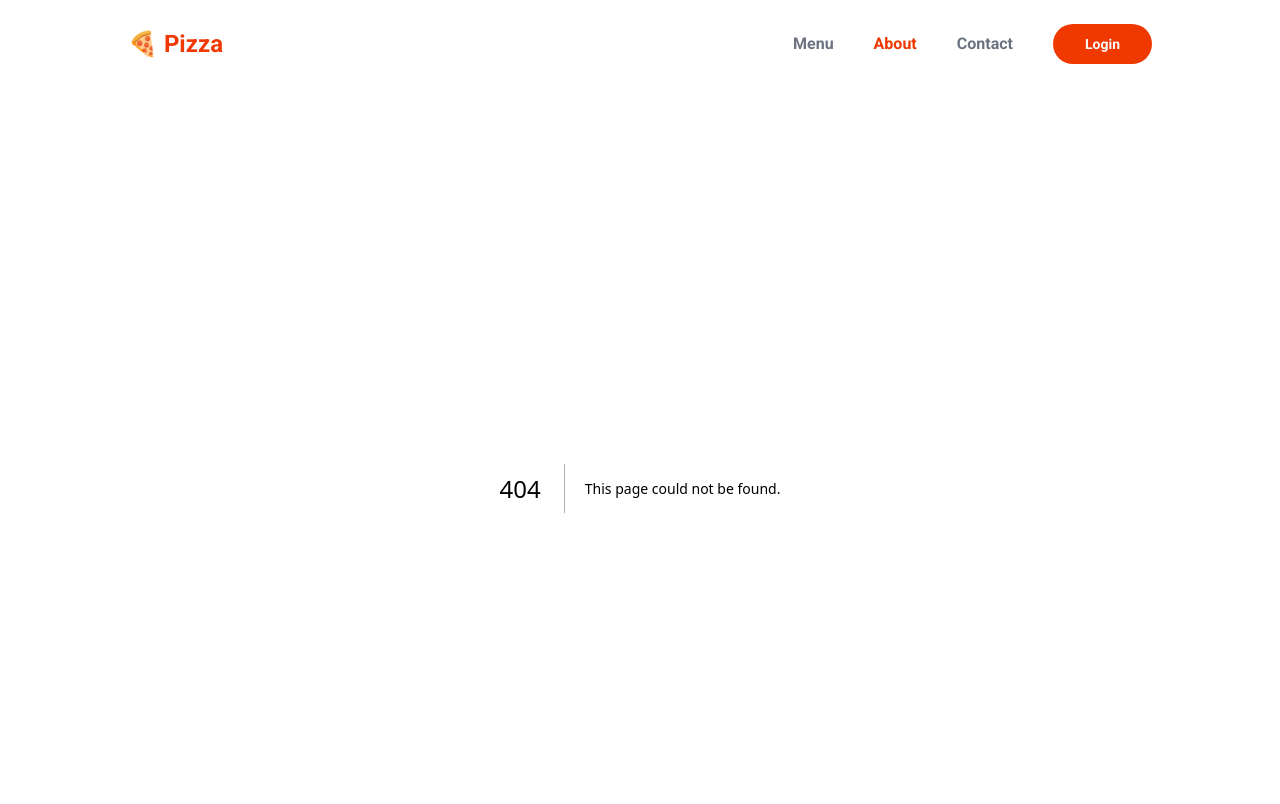
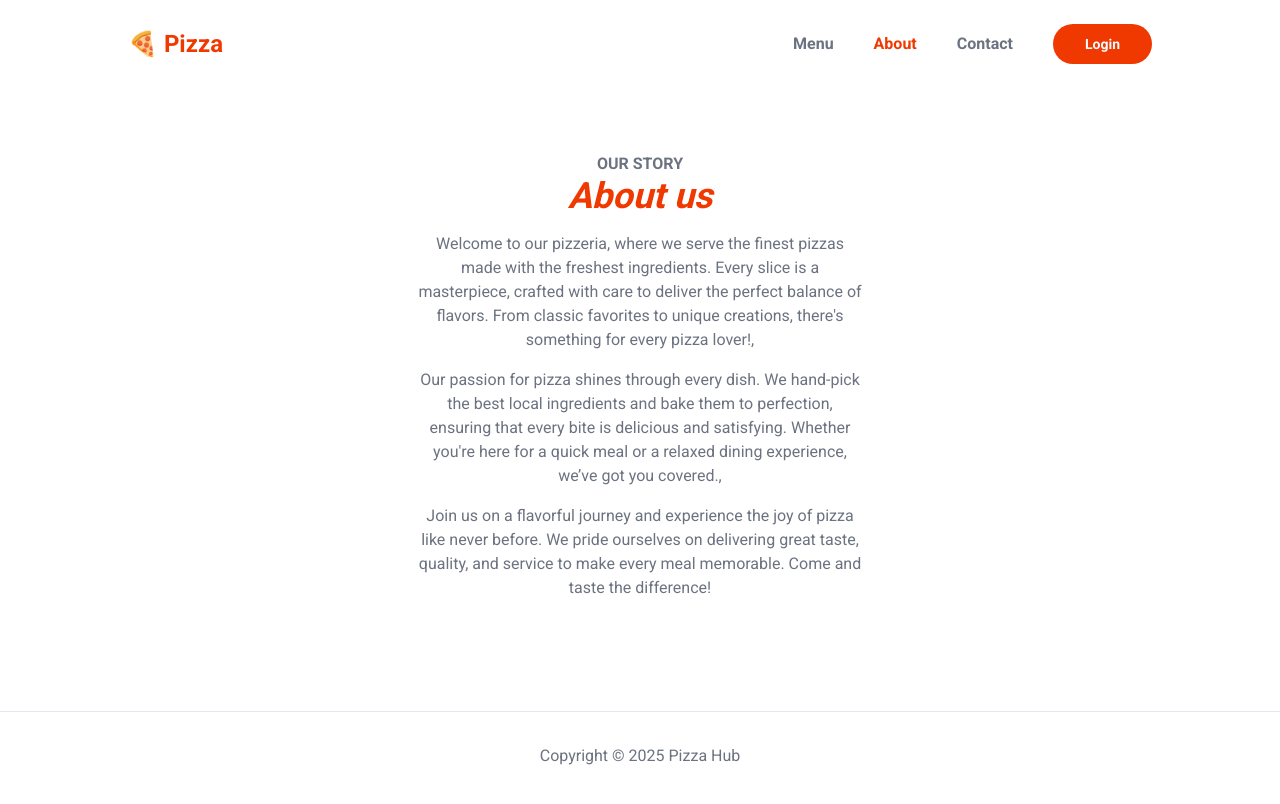
Before and after one commit to ahmedabdelrshed/food-ordering-app, a Next.js app: page /about in a window 1280 px wide. Before the commit this address had no page. Shown: the top 804 px of the page. Built offline with nearby package versions, Linux system fonts and the light colour scheme.

Commit message:
Add About and Contact pages,  Footer component

```diff
--- /dev/null
+++ b/src/app/about/page.tsx
@@ -0,0 +1,11 @@
+import About from "@/components/About";
+
+const AboutPage = () => {
+  return (
+    <main>
+      <About />
+    </main>
+  );
+};
+
+export default AboutPage;
--- /dev/null
+++ b/src/app/contact/page.tsx
@@ -0,0 +1,11 @@
+import Contact from "@/components/contact";
+
+const page = () => {
+  return (
+    <main>
+      <Contact />
+    </main>
+  );
+};
+
+export default page;
--- a/src/app/layout.tsx
+++ b/src/app/layout.tsx
@@ -2,6 +2,7 @@ import type { Metadata } from "next";
 import { Roboto} from "next/font/google";
 import "./globals.css";
 import Header from "@/components/header/Header";
+import Footer from "@/components/footer";
 
 const roboto = Roboto({
   subsets: ["latin"],
@@ -23,11 +24,12 @@ export default function RootLayout({
 }>) {
   return (
     <html lang="en">
-      <body
-        className={roboto.className}
-      >
-        <Header />
-        {children}
+      <body className={roboto.className}>
+        <div className="min-h-screen relative">
+          <Header />
+          {children}
+          <Footer />
+        </div>
       </body>
     </html>
   );
--- a/src/app/page.tsx
+++ b/src/app/page.tsx
@@ -1,11 +1,15 @@
 import Hero from "./_components/Hero";
 import BestSeller from "./_components/BestSeller";
+import About from "@/components/About";
+import Contact from "@/components/contact";
 
 export default function Home() {
   return (
     <main>
       <Hero />
       <BestSeller />
+      <About />
+      <Contact />
     </main>
   );
 }
--- /dev/null
+++ b/src/components/About/index.tsx
@@ -0,0 +1,35 @@
+import { Routes } from "@/lib/constants";
+import MainHeading from "../main-heading";
+
+async function About() {
+  return (
+    <section className="section-gap" id={Routes.ABOUT}>
+      <div className="container text-center">
+        <MainHeading subTitle={"Our story"} title={"About us"} />
+        <div className="text-accent max-w-md mx-auto mt-4 flex flex-col gap-4">
+          <p>
+            Welcome to our pizzeria, where we serve the finest pizzas made with
+            the freshest ingredients. Every slice is a masterpiece, crafted with
+            care to deliver the perfect balance of flavors. From classic
+            favorites to unique creations, there&apos;s something for every
+            pizza lover!,
+          </p>
+          <p>
+            Our passion for pizza shines through every dish. We hand-pick the
+            best local ingredients and bake them to perfection, ensuring that
+            every bite is delicious and satisfying. Whether you&apos;re here for
+            a quick meal or a relaxed dining experience, we’ve got you covered.,
+          </p>
+          <p>
+            Join us on a flavorful journey and experience the joy of pizza like
+            never before. We pride ourselves on delivering great taste, quality,
+            and service to make every meal memorable. Come and taste the
+            difference!
+          </p>
+        </div>
+      </div>
+    </section>
+  );
+}
+
+export default About;
--- /dev/null
+++ b/src/components/contact/index.tsx
@@ -0,0 +1,22 @@
+import MainHeading from "@/components/main-heading";
+import { Routes } from "@/lib/constants";
+
+const Contact =  () => {
+  return (
+    <section className="section-gap" id={Routes.CONTACT}>
+      <div className="container text-center">
+        <MainHeading
+          subTitle={"Don'tHesitate"}
+          title={"Contact us"}
+        />
+        <div className="mt-8">
+          <a className="text-4xl underline text-accent" href="tel:+2012121212">
+            +201090281995
+          </a>
+        </div>
+      </div>
+    </section>
+  );
+};
+
+export default Contact;
--- /dev/null
+++ b/src/components/footer/index.tsx
@@ -0,0 +1,12 @@
+
+const Footer = async () => {
+  return (
+    <footer className="border-t p-8 text-center text-accent absolute w-full bottom-0">
+      <div className="container">
+        <p>Copyright &copy; 2025 Pizza Hub</p>
+      </div>
+    </footer>
+  );
+};
+
+export default Footer;
--- a/src/components/menu/AddToCartModel.tsx
+++ b/src/components/menu/AddToCartModel.tsx
@@ -17,8 +17,33 @@ import { Checkbox } from "../ui/checkbox";
 import { TProductWithRelations } from "@/types/product";
 import { Extra, Size } from "@prisma/client";
 import { formatCurrency } from "@/lib/formatCurrency";
+import { useState } from "react";
 
 function AddToCartModel({ item }: { item: TProductWithRelations }) {
+  const [selectedSize, setSelectedSize] = useState<Size>(item.sizes[0]);
+  const [selectedExtras, setSelectedExtras] = useState<Extra[]>([]);
+  const [quantity, setQuantity] = useState(1);
+  const totalPrice = () => {
+    return (
+      (item.basePrice +
+        selectedSize.price +
+        selectedExtras.reduce((acc, extra) => acc + extra.price, 0)) *
+      quantity
+    );
+  };
+  const onAddToCart = () => {
+    const product = {
+      id: item.id,
+      name: item.name,
+      image: item.image,
+      description: item.description,
+      basePrice: item.basePrice,
+      extras: selectedExtras,
+      size: selectedSize,
+      quantity,
+    };
+    console.log(product);
+  };
   return (
     <Dialog>
       <DialogTrigger asChild>
@@ -41,16 +66,53 @@ function AddToCartModel({ item }: { item: TProductWithRelations }) {
         <div className="space-y-10">
           <div className="space-y-4 text-center">
             <Label htmlFor="pick-size">Pick your size</Label>
-            <PickSize itemPrice={item.basePrice} sizes={item.sizes}/>
+            <PickSize
+              itemPrice={item.basePrice}
+              sizes={item.sizes}
+              selectedSize={selectedSize}
+              setSelectedSize={setSelectedSize}
+            />
           </div>
           <div className="space-y-4 text-center">
             <Label htmlFor="add-extras">Any extras?</Label>
-            <Extras extras={item.extras}/>
+            <Extras
+              extras={item.extras}
+              selectedExtras={selectedExtras}
+              setSelectedExtras={setSelectedExtras}
+            />
+          </div>
+        </div>
+        <div className="flex items-center space-x-8">
+          <h3 className="text-lg ">Quantity:</h3>
+          <div className="flex space-x-6">
+            <Button
+              type="button"
+              className={`w-fit cursor-pointer ${
+                quantity === 1 ? "opacity-0" : ""
+              }`}
+              onClick={() => setQuantity(quantity - 1)}
+            >
+              -
+            </Button>
+            <Button
+              variant={"outline"}
+              type="button"
+              className="w-fit hover:bg-transparent hover:not-[]:"
+            >
+              {quantity}
+            </Button>
+            <Button
+              type="button"
+              className="w-fit cursor-pointer"
+              onClick={() => setQuantity(quantity + 1)}
+            >
+              +
+            </Button>
           </div>
         </div>
         <DialogFooter>
-          <Button type="submit" className="w-full h-10">
-            Add to cart
+          <Button type="submit" className="w-full h-10" onClick={onAddToCart}>
+            Add to cart {formatCurrency(totalPrice())}
           </Button>
         </DialogFooter>
       </DialogContent>
@@ -60,7 +122,20 @@ function AddToCartModel({ item }: { item: TProductWithRelations }) {
 
 export default AddToCartModel;
 
-function PickSize({ sizes, itemPrice }: { sizes: Size[]; itemPrice: number }) {
+function PickSize({
+  sizes,
+  itemPrice,
+  selectedSize,
+  setSelectedSize,
+}: {
+  sizes: Size[];
+  itemPrice: number;
+  selectedSize: Size;
+  setSelectedSize: (size: Size) => void;
+}) {
+  const onChangeSize = (size: Size) => {
+    setSelectedSize(size);
+  };
   return (
     <RadioGroup defaultValue="SMALL">
       {sizes.map((size) => (
@@ -68,9 +143,11 @@ function PickSize({ sizes, itemPrice }: { sizes: Size[]; itemPrice: number }) {
           key={size.id}
           className="flex items-center  space-x-2 border border-gray-100 rounded-md p-4 bg-gray-50"
         >
-              <RadioGroupItem
+          <RadioGroupItem
             id={size.id}
             value={size.name}
+            checked={selectedSize.id === size.id}
+            onClick={() => onChangeSize(size)}
             className="text-primary border-primary cursor-pointer"
           />
           <Label htmlFor={size.id} className="cursor-pointer">
@@ -81,7 +158,22 @@ function PickSize({ sizes, itemPrice }: { sizes: Size[]; itemPrice: number }) {
     </RadioGroup>
   );
 }
-function Extras({extras}:{extras:Extra[]}) {
+function Extras({
+  extras,
+  selectedExtras,
+  setSelectedExtras,
+}: {
+  extras: Extra[];
+  selectedExtras: Extra[];
+  setSelectedExtras: (extras: Extra[]) => void;
+}) {
+  const onChangeExtras = (extra: Extra) => {
+    if (selectedExtras.includes(extra)) {
+      setSelectedExtras(selectedExtras.filter((e) => e.id !== extra.id));
+    } else {
+      setSelectedExtras([...selectedExtras, extra]);
+    }
+  };
   return (
     <div className="">
       {extras.map((extra) => (
@@ -89,7 +181,12 @@ function Extras({extras}:{extras:Extra[]}) {
           key={extra.id}
           className="flex items-center space-x-2 border border-gray-100 rounded-md p-4"
         >
-          <Checkbox className="text-primary border-primary" id={extra.id} />
+          <Checkbox
+            className="text-primary border-primary"
+            id={extra.id}
+            checked={selectedExtras.includes(extra)}
+            onClick={() => onChangeExtras(extra)}
+          />
           <Label
             htmlFor={extra.id}
             className="text-sm text-accent cursor-pointer font-medium leading-none peer-disabled:cursor-not-allowed peer-disabled:opacity-70"
--- a/src/components/menu/ProductCard.tsx
+++ b/src/components/menu/ProductCard.tsx
@@ -4,7 +4,7 @@ import { formatCurrency } from "@/lib/formatCurrency";
 import AddToCartModel from "./AddToCartModel";
 import { TProductWithRelations } from "@/types/product";
 
-const ProductCard = ({item}:{item:TProductWithRelations}) => {
+const ProductCard = ({ item }: { item: TProductWithRelations }) => {
   return (
     <li
       className="p-6 rounded-lg text-center bg-[#f1f4f5]
@@ -19,7 +19,7 @@ const ProductCard = ({item}:{item:TProductWithRelations}) => {
         />
       </div>
       <div className="flex items-center justify-between mb-4">
-        <h4 className="font-semibold text-xl my-3">Pizza</h4>
+        <h4 className="font-semibold text-xl my-3">{item.name}</h4>
         <strong className="text-accent">{formatCurrency(item.basePrice)}</strong>
       </div>
           <p className="text-gray-500 text-sm line-clamp-3">{item.description }</p>
--- a/src/components/menu/index.tsx
+++ b/src/components/menu/index.tsx
@@ -4,9 +4,13 @@ import ProductCard from "./ProductCard";
 const Menu = ({ products }: { products: TProductWithRelations[] }) => {
   return (
     <ul className="grid grid-cols-1 sm:grid-cols-3 gap-4">
-      {products.map((product) => (
-        <ProductCard key={product.id} item={product} />
-      ))}
+      {products.length ? (
+        products.map((product) => (
+          <ProductCard key={product.id} item={product} />
+        ))
+      ) : (
+        <p className="text-accent text-center">No products found</p>
+      )}
     </ul>
   );
 };
```
